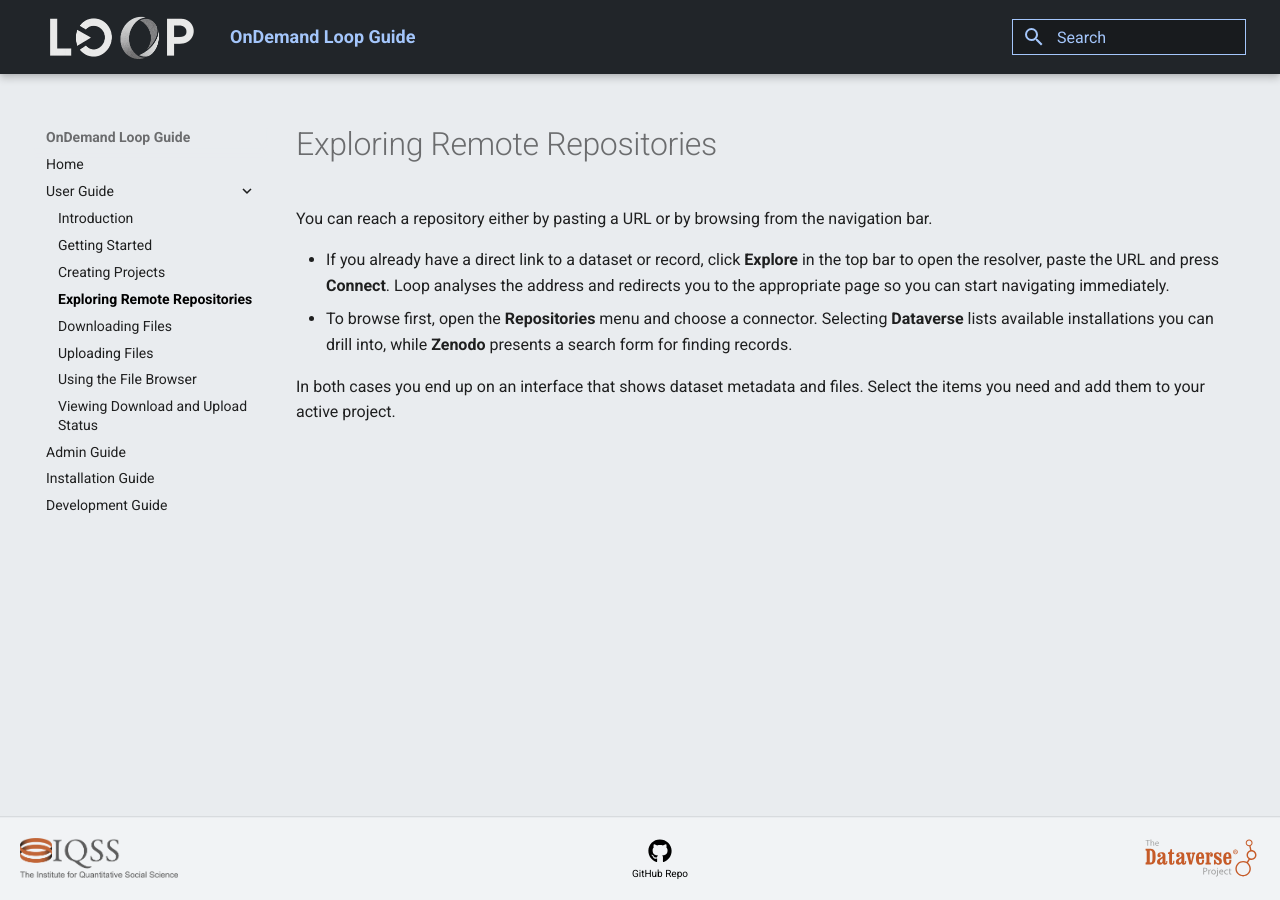
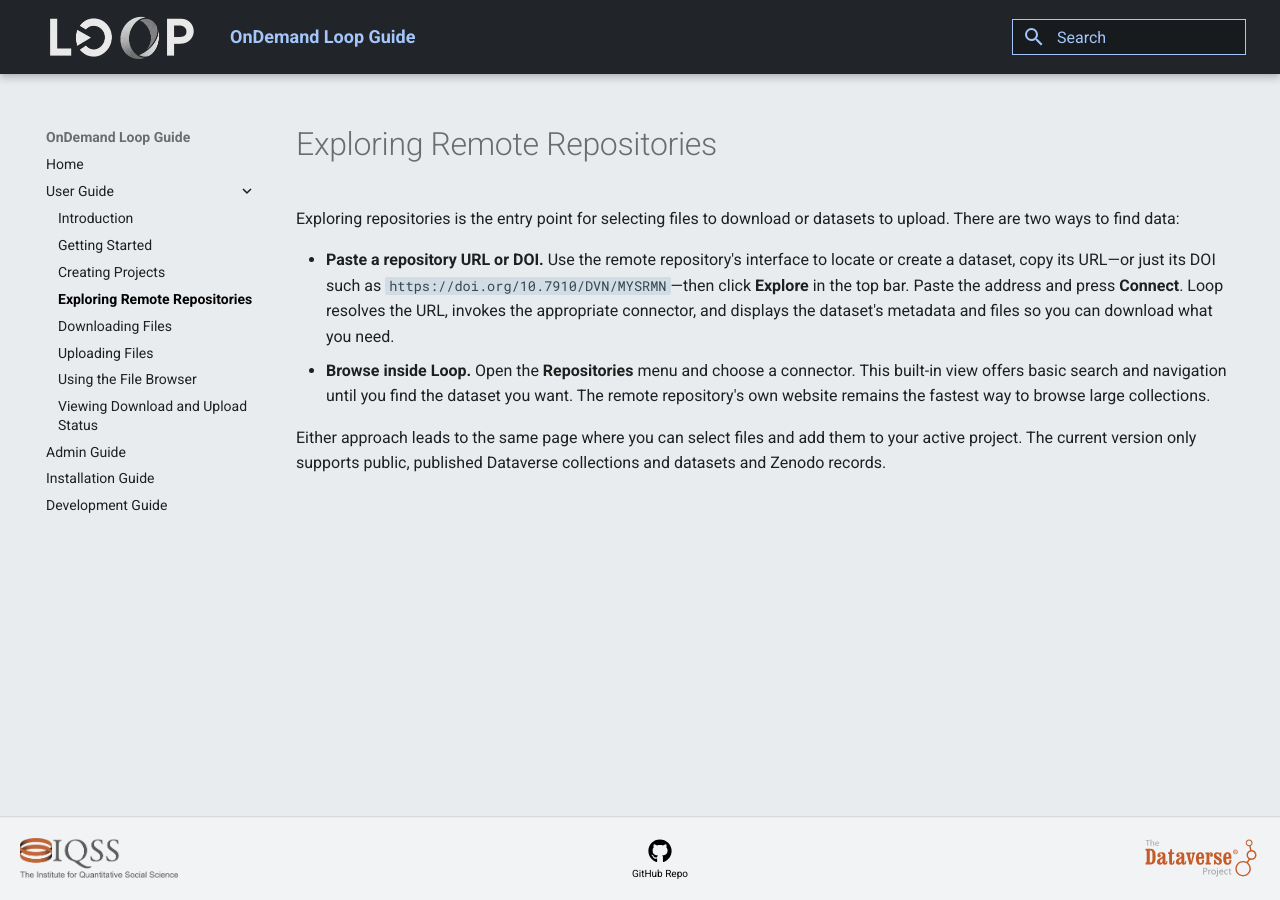
Before and after one commit to theam/aday-ondemand-loop, an MkDocs documentation site: the page built from docs/guide/content/user_guide/exploring_remote_repositories.md, in a window 1280 px wide. Built offline with MkDocs 1.6.1 and Material for MkDocs 9.7.7, drawn with Linux system fonts in a browser that asks for light colours.

Commit message:
clarify exploring remote repos

```diff
--- a/docs/guide/content/user_guide/exploring_remote_repositories.md
+++ b/docs/guide/content/user_guide/exploring_remote_repositories.md
@@ -1,8 +1,8 @@
 # Exploring Remote Repositories
 
-You can reach a repository either by pasting a URL or by browsing from the navigation bar.
+Exploring repositories is the entry point for selecting files to download or datasets to upload. There are two ways to find data:
 
-- If you already have a direct link to a dataset or record, click **Explore** in the top bar to open the resolver, paste the URL and press **Connect**. Loop analyses the address and redirects you to the appropriate page so you can start navigating immediately.
-- To browse first, open the **Repositories** menu and choose a connector. Selecting **Dataverse** lists available installations you can drill into, while **Zenodo** presents a search form for finding records.
+- **Paste a repository URL or DOI.** Use the remote repository's interface to locate or create a dataset, copy its URL—or just its DOI such as `https://doi.org/10.7910/DVN/MYSRMN`—then click **Explore** in the top bar. Paste the address and press **Connect**. Loop resolves the URL, invokes the appropriate connector, and displays the dataset's metadata and files so you can download what you need.
+- **Browse inside Loop.** Open the **Repositories** menu and choose a connector. This built-in view offers basic search and navigation until you find the dataset you want. The remote repository's own website remains the fastest way to browse large collections.
 
-In both cases you end up on an interface that shows dataset metadata and files. Select the items you need and add them to your active project.
+Either approach leads to the same page where you can select files and add them to your active project. The current version only supports public, published Dataverse collections and datasets and Zenodo records.
```
